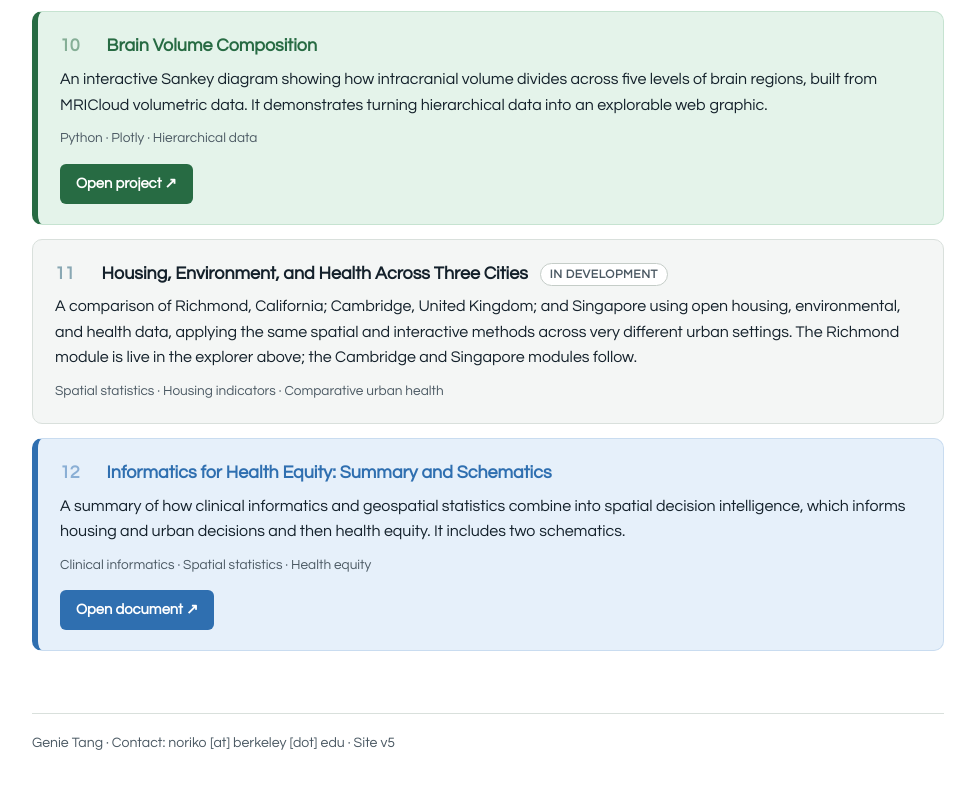
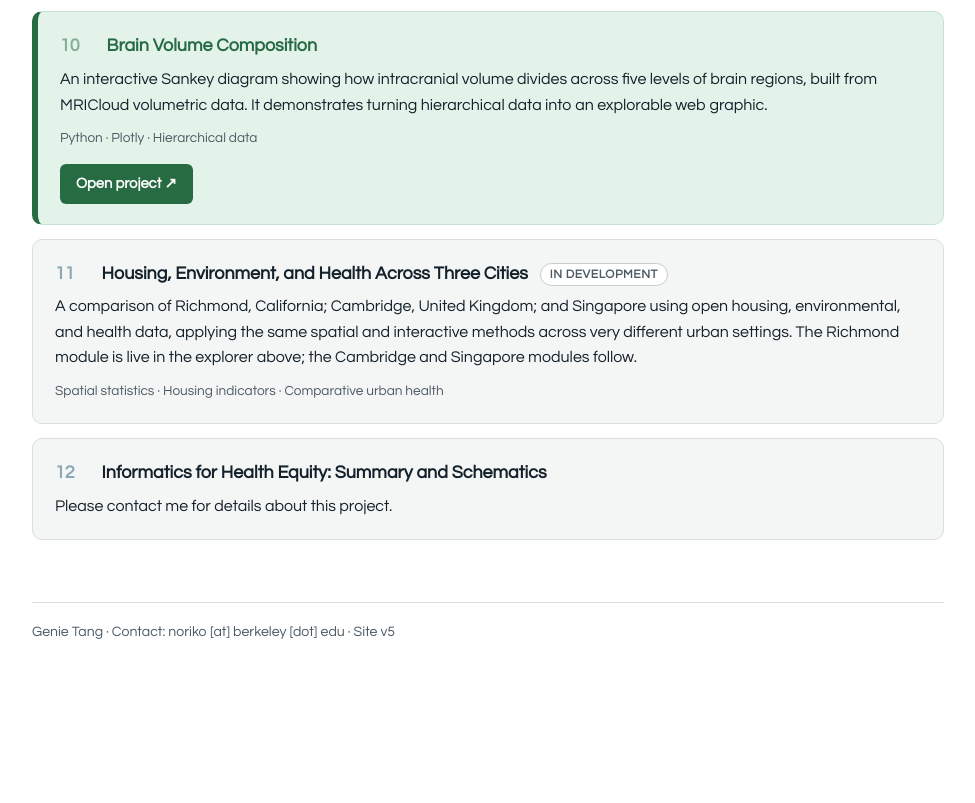
Before and after one commit to SpatialHealthInformatics/spatialhealthinformatics.github.io, a plain HTML site: page index.html in a window 1280 px wide. Shown: the part 4174-4977 px from the top of the page, without its empty margins (287-1262 px from the left). After the commit the page ends 4866 px from the top, so only its background shows below. Drawn offline with Linux system fonts and the light colour scheme.

Commit message:
Add files via upload

```diff
--- a/index.html
+++ b/index.html
@@ -312,12 +312,10 @@
         <div class="meta"><span class="en">Spatial statistics · Housing indicators · Comparative urban health</span><span class="ja" lang="ja">空間統計 · 住宅指標 · 都市の健康の比較</span></div>
       </div>
 
-      <a class="card linked c-blue" href="Informatics_Summary_and_Schematics_v1.docx" target="_blank" rel="noopener" id="p-informatics-for-health-equity">
+      <div class="card" id="p-informatics-for-health-equity">
         <h3><span class="num">12</span><span class="en">Informatics for Health Equity: Summary and Schematics</span><span class="ja" lang="ja">健康の公平性のためのインフォマティクス：概要と模式図</span></h3>
-        <p><span class="en">A summary of how clinical informatics and geospatial statistics combine into spatial decision intelligence, which informs housing and urban decisions and then health equity. It includes two schematics.</span><span class="ja" lang="ja">臨床インフォマティクスと地理空間統計を組み合わせた空間的な意思決定の知見が、住宅と都市の意思決定を支え、さらに健康の公平性につながる流れをまとめた概要です。2つの模式図を含みます。</span></p>
-        <div class="meta"><span class="en">Clinical informatics · Spatial statistics · Health equity</span><span class="ja" lang="ja">臨床インフォマティクス · 空間統計 · 健康の公平性</span></div>
-        <span class="btn"><span class="en">Open document ↗</span><span class="ja" lang="ja">文書を開く ↗</span></span>
-      </a>
+        <p><span class="en">Please contact me for details about this project.</span><span class="ja" lang="ja">このプロジェクトの詳細については、ご連絡ください。</span></p>
+      </div>
     </section>
 
     <footer><span class="en">Genie Tang · Contact: noriko [at] berkeley [dot] edu</span><span class="ja" lang="ja">Genie Tang · 連絡先：noriko [at] berkeley [dot] edu</span> · <span class="en">Site</span><span class="ja" lang="ja">サイト</span> v5</footer>
```
